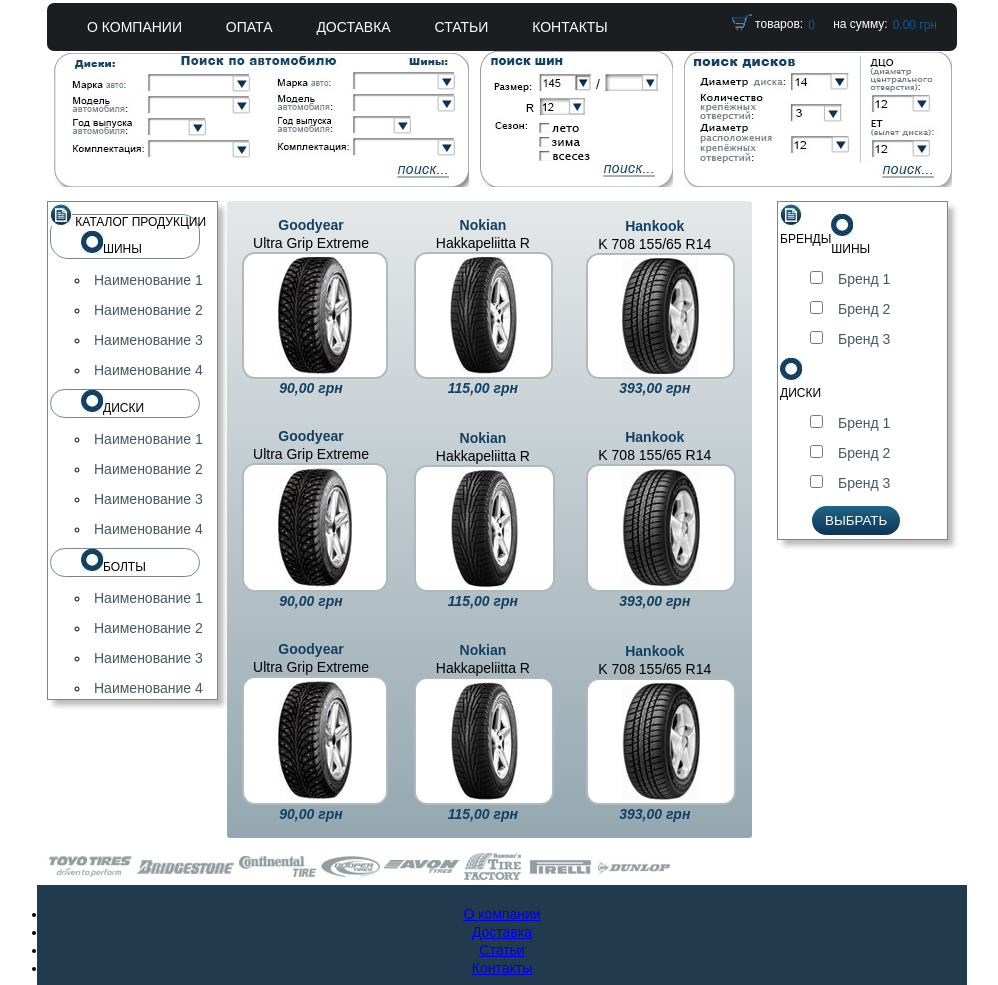
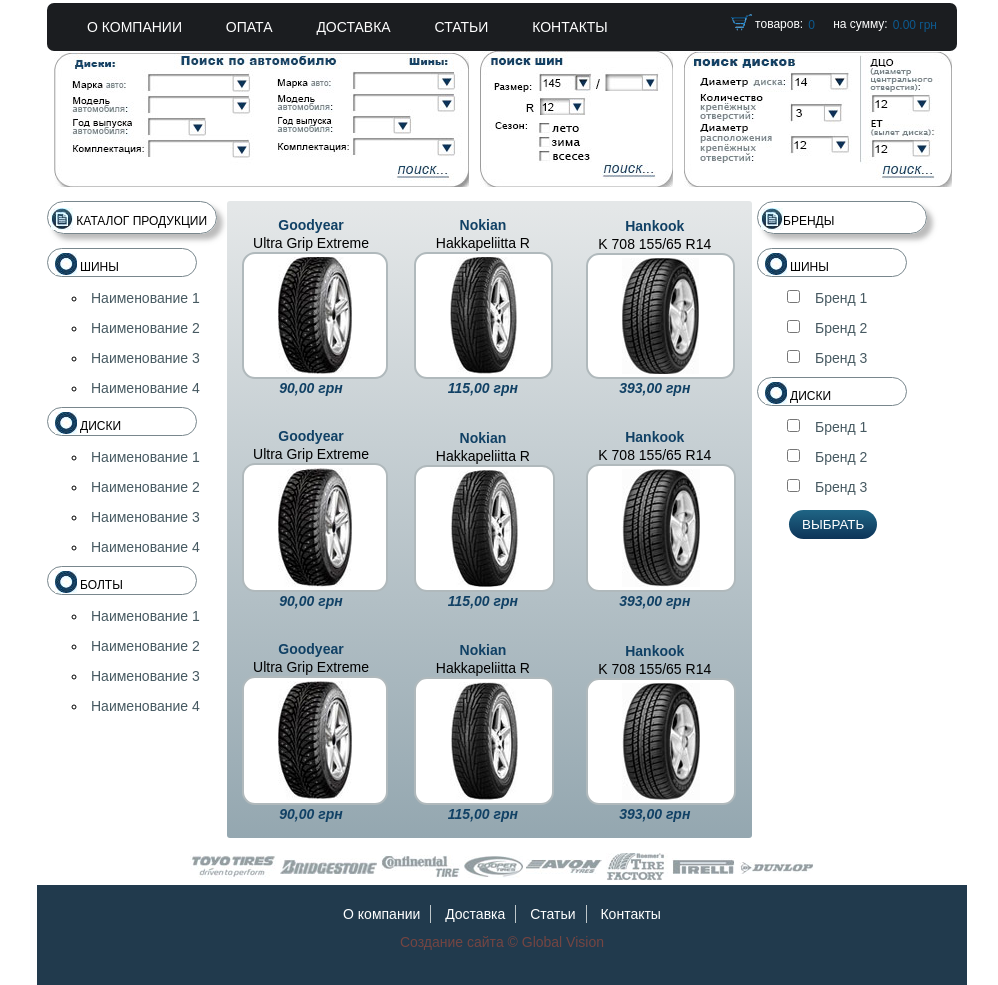
Before and after one commit to Marusya1/Homework_repository, a plain HTML site: page Home_6/index.html in a window 1280 px wide. Shown: the part 294-1279 px from the top of the page, without its empty margins (138-1136 px from the left). Drawn offline with Linux system fonts and the light colour scheme; a web font is replaced by a local one.

Commit message:
added home_6

```diff
--- a/Home_6/css/style.css
+++ b/Home_6/css/style.css
@@ -13,8 +13,6 @@
 }
 body, html {
 	font: normal 14px/18px 'lucida_sans_unicoderegular', Arial, Tahoma, Verdana, sans-serif;
-	margin: 0;
-	padding: 0;
 }
 .wrapper {
 	display: table;
@@ -23,7 +21,6 @@
 	overflow: hidden;
 	table-layout: fixed;
 	min-width: 910px;
-/*	position: relative;*/
 }
 .wrapper1 {
 	display: table-row;
@@ -107,18 +104,17 @@
 	text-decoration: underline;
 	padding: 0 5px;
 }
-.enter a{
+.enter a {
 	position: relative;
 	color: #fff;
 	text-decoration: none;
 	font-size: 10px;
 }
-.enter span.reg{
+.enter span.reg {
 	border-left: 1px solid #fff;
 	color: #fff;
 	padding-left: 7px;
 }
-
 .home {
 	float: right;
 	border: 1px solid #d3d8da;
@@ -131,8 +127,8 @@
 	margin-top: 10px;
 	width: 100%;
 }
+/* --- main -- */
 
-/* --- main -- */
 .boxChoice img {
 	padding-left: 7px;
 }
@@ -217,11 +213,16 @@
 }
 .sidebar-title{
 	border: 1px solid #79878d;
-/	border-radius: 18px;
-/*	display: inline-block;*/
+	border-radius: 18px;
+	display: inline-block;
 	width: 165px;
-	padding: 2px 2px;
+	padding: 1px 2px 3px 1px;
 	box-shadow: 0.4em 0.4em 5px rgba(122,122,122,0.5);
+}
+.sidebar-title img {
+	position: relative;
+	top: 5px;
+	padding-left: 2px;
 }
 .catalog {
 	float: left;
@@ -233,9 +234,6 @@
 }
 .filterBox{
 	margin-top: 10px;
-}
-.choise:hover{
-	cursor: pointer;
 }
 .filterBox ul li a{
 	text-decoration: none;
@@ -249,29 +247,32 @@
 	list-style-position: inside;
 	padding-left: 25px;
 }
-
 .filterBox a:hover{
 	text-decoration: underline;
 	color:#0c3256;
 	font-style: italic;
 	font-size: 14px;
 	font-weight: 600;
-	border: 1px solid #79878d;
-	border-radius: 15px;
 	width: 148px;
 }
 .box {
 	background-size: 20px;
 	background-position: 5px 3px;
 }
-.filterTitle p {
-	padding-left: 30px;
-	font-size: 12px;
-}
 .filterTitle {
 	border: 1px solid #79878d;
 	border-radius: 18px;
 	width: 148px;
+}
+.filterTitle p {
+	padding-left: 5px;
+	font-size: 12px;
+}
+.filterTitle img {
+	position: relative;
+	top: 4px;
+	padding-left: 2px;
+	padding-right: 3px;
 }
 /* -- content -- */
 .content{
@@ -325,7 +326,7 @@
 /* -- sidebar-right -- */
 .sidebar-right{
 	float: right;
-	width: 180px;
+	width: 200px;
 	margin-top: 10px;
 }
 .sidebar-right li{
@@ -337,8 +338,7 @@
     margin-right: 15px;
 }
 input[type="submit"]{
-	/* Permalink - use to edit and share this gradient: http://colorzilla.com/gradient-editor/#1f6585+0,0d3458+100 */
-	background: rgb(31,101,133); /* Old browsers */
+	background: rgb(31,101,133);
 	background: -moz-linear-gradient(top,  rgba(31,101,133,1) 0%, rgba(13,52,88,1) 100%); /* FF3.6-15 */
 	background: -webkit-linear-gradient(top,  rgba(31,101,133,1) 0%,rgba(13,52,88,1) 100%); /* Chrome10-25,Safari5.1-6 */
 	background: linear-gradient(to bottom,  rgba(31,101,133,1) 0%,rgba(13,52,88,1) 100%); /* W3C, IE10+, FF16+, Chrome26+, Opera12+, Safari7+ */
@@ -352,14 +352,22 @@
 .submit:hover {
 	opacity: 1;
 }
+.clearfix:after {
+	content: '';
+	clear: both;
+	display: block;
+}
 
 /* -- brands -- */
 .brands {
 	display: inline-block;
+	width: 100%;
+}
+.brands ul {
+	text-align: center;
 }
 .brands li {
 	display: inline-block;
-	text-align: center;
 	vertical-align: middle;
 	text-decoration: none;
 	margin-top: 15px;
@@ -380,23 +388,23 @@
 	padding-top: 10px;
 	color: #754542;
 }
-.menu-list {
+.list {
 	margin: 0;
 	padding: 0;
 	list-style: none;
 }
-.menu-list a{
+.list a{
 	color: #fff;
 	text-decoration: none;
 }
-.menu-list a:hover {
+.list a:hover {
 	color: #52abcb;
 }
-.menu-list li {
+.list li {
 	display: inline-block;
 	padding: 0 10px;
 	border-right: 1px solid #bec6c9;
 }
-.menu-list li:last-child{
+.list li:last-child{
 	border-right: none;
 }
--- a/Home_6/index.html
+++ b/Home_6/index.html
@@ -11,6 +11,7 @@
 <div class="wrapper">
 	<div class="wrapper1">
 		<div class="container">
+
 			<header>
 			<div class="header">
 				<div class="contacts">
@@ -18,11 +19,11 @@
 					<a href="tel:0441234567">(044)123-45-67</a>
 					<a href="tel:0445678910">(044)567-89-10</a>
 				</div>
+
 				<div class="enter">
 					<div class="login">
 					<form>
 						<img src="images/men.png" title="Enter">
-
 						<input type="text" name="login" placeholder="логин">
 						<input type="password" name="password" placeholder="пароль">
 						<input class="enter1" type="submit" value="вход">
@@ -31,12 +32,14 @@
 					</form>
 					</div>
 				</div>
+
 				<div class="home">
 					<a href="#"><img src="images/home.jpg" title="на главную страницу"></a>
 					<a href="#"><img src="images/map.jpg" title="Карта сайта"></a>
 					<a href="#"><img src="images/mail.jpg" title="напишите нам"></a>
 				</div>
 			</div>
+
 				<div class="logo">
 					<a href="#"><img src="img/logo.jpg" alt="logo"></a>
 				</div>
@@ -68,6 +71,7 @@
 						<div class="catalog">
 							<p><img src="images/catalog.jpg">
 							КАТАЛОГ ПРОДУКЦИИ</p>
+						</div>
 					</div>
 					<div class="filterBox">
 						<div class="filterTitle">
@@ -108,8 +112,8 @@
 							<li><a href="#">Наименование 4</a></li>
 						</ul>
 					</div>
-					</div>
 				</section>
+
 				<div class="content">
 					<div class="item">
 						<a href="#"><strong>Goodyear</strong></a>
@@ -166,17 +170,19 @@
            				<p class="price">393,00 грн</p>
         			</div>
 				</div>
+
 				<section class="sidebar-right">
 					<div class="sidebar-title">
 						<div class="catalog">
-						<img src="images/catalog.jpg">
-						<p>БРЕНДЫ</p>
+							<p><img src="images/catalog.jpg">БРЕНДЫ</p>
+						</div>
 					</div>
 
 					<div class="filterBox">
+						<div class="filterTitle">
 							<div class="box">
-							<img src="images/round.jpg">
-							<p>ШИНЫ</p>
+								<p><img src="images/round.jpg">ШИНЫ</p>
+							</div>
 						</div>
 						<form>
        		     	 	  <ul>
@@ -187,9 +193,10 @@
        		     	   </form>
        		     	</div>
        		     	<div class="filterBox">
+       		     		<div class="filterTitle">
 							<div class="box">
-							<img src="images/round.jpg">
-							<p>ДИСКИ</p>
+								<p><img src="images/round.jpg">ДИСКИ</p>
+							</div>
 						</div>
 						<form>
 												 <ul>
```
Lines whose indentation alone changed are shown as unchanged.
